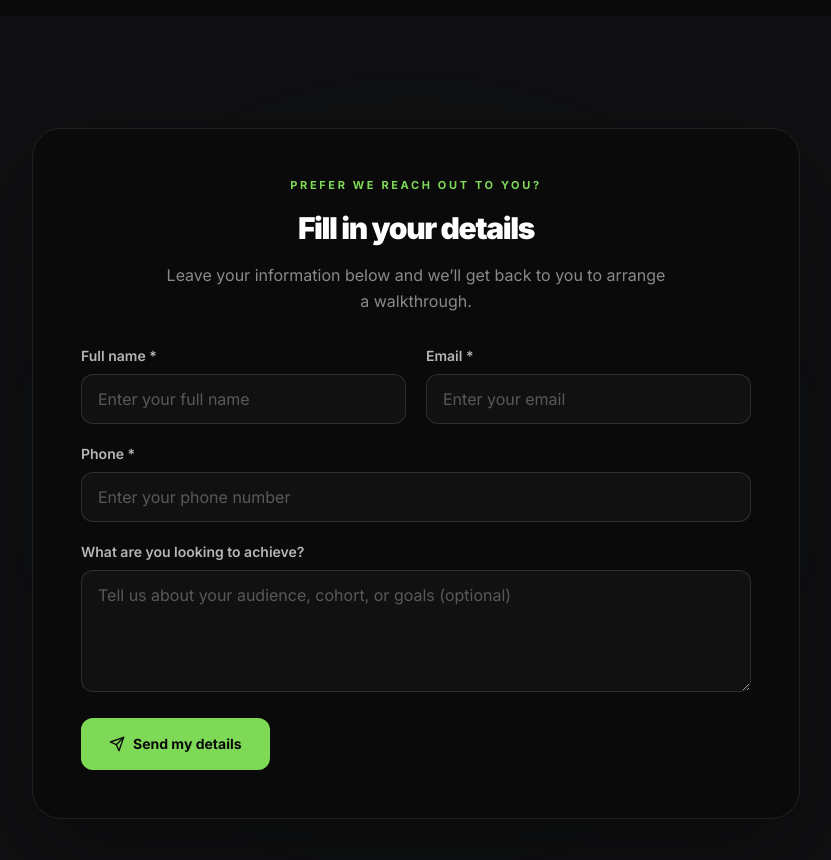
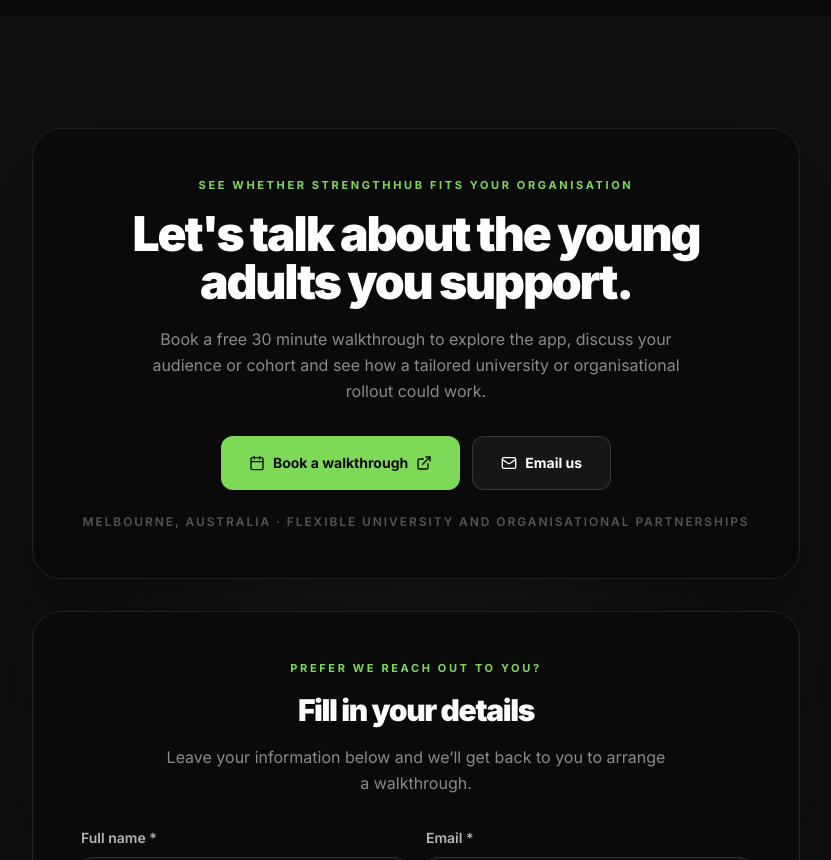
Before and after one commit to Zaggy887/FITNESS, a React (Vite) app: page / in a window 1280 px wide. Shown: the part 1940-2800 px from the top of the page, without its empty margins (224-1055 px from the left). Built offline with nearby package versions, Linux system fonts and the light colour scheme; no server answers.

Commit message:
Restore contact box above form

```diff
--- a/src/components/ContactForm.tsx
+++ b/src/components/ContactForm.tsx
@@ -1,6 +1,8 @@
 import { useState } from 'react';
-import { Send, CheckCircle2, Loader2 } from 'lucide-react';
+import { Calendar, ExternalLink, Mail, Send, CheckCircle2, Loader2 } from 'lucide-react';
 import { supabase, isSupabaseConfigured } from '../lib/supabase';
+
+const CALENDLY_URL = 'https://calendly.com/strengthhubonline-info/30min';
 
 type FormStatus = 'idle' | 'submitting' | 'success' | 'error';
 
@@ -50,8 +52,35 @@ const ContactForm = () => {
     <section id="contact" className="relative overflow-hidden bg-[#101012] py-20 text-white sm:py-28">
       <div className="pointer-events-none absolute left-1/2 top-1/2 h-[28rem] w-[28rem] -translate-x-1/2 -translate-y-1/2 rounded-full bg-[#7ED957]/[0.07] blur-[110px]" />
       <div className="container relative">
+        {/* Book a walkthrough */}
+        <div className="mx-auto max-w-3xl rounded-[1.8rem] border border-white/[0.09] bg-[#0A0A0B] p-7 text-center shadow-[0_35px_100px_rgba(0,0,0,0.35)] sm:p-12" data-reveal="scale">
+          <p className="eyebrow">See whether StrengthHub fits your organisation</p>
+          <h2 className="mt-4 text-3xl font-black tracking-[-0.045em] text-white sm:text-5xl">Let's talk about the young adults you support.</h2>
+          <p className="mx-auto mt-5 max-w-xl text-base leading-relaxed text-white/[0.52]">
+            Book a free 30 minute walkthrough to explore the app, discuss your audience or cohort and see how a tailored university or organisational rollout could work.
+          </p>
+
+          <div className="mt-8 flex flex-col justify-center gap-3 sm:flex-row">
+            <a
+              href={CALENDLY_URL}
+              target="_blank"
+              rel="noopener noreferrer"
+              className="inline-flex items-center justify-center gap-2 rounded-xl bg-[#7ED957] px-7 py-4 text-sm font-bold text-[#0A0A0B] transition hover:bg-[#9FE264]"
+            >
+              <Calendar className="h-4 w-4" /> Book a walkthrough <ExternalLink className="h-4 w-4" />
+            </a>
+            <a
+              href="mailto:info@strengthhubonline.com"
+              className="inline-flex items-center justify-center gap-2 rounded-xl border border-white/[0.14] bg-white/[0.05] px-7 py-4 text-sm font-bold text-white transition hover:bg-white/[0.08]"
+            >
+              <Mail className="h-4 w-4" /> Email us
+            </a>
+          </div>
+          <p className="mt-6 text-xs font-semibold uppercase tracking-[0.16em] text-white/30">Melbourne, Australia · Flexible university and organisational partnerships</p>
+        </div>
+
         {/* Fill in your details */}
-        <div className="mx-auto max-w-3xl rounded-[1.8rem] border border-white/[0.09] bg-[#0A0A0B] p-7 shadow-[0_35px_100px_rgba(0,0,0,0.35)] sm:p-12" data-reveal="scale">
+        <div className="mx-auto mt-8 max-w-3xl rounded-[1.8rem] border border-white/[0.09] bg-[#0A0A0B] p-7 shadow-[0_35px_100px_rgba(0,0,0,0.35)] sm:p-12" data-reveal="scale">
           <div className="text-center">
             <p className="eyebrow">Prefer we reach out to you?</p>
             <h3 className="mt-4 text-2xl font-black tracking-[-0.045em] text-white sm:text-3xl">Fill in your details</h3>
```
